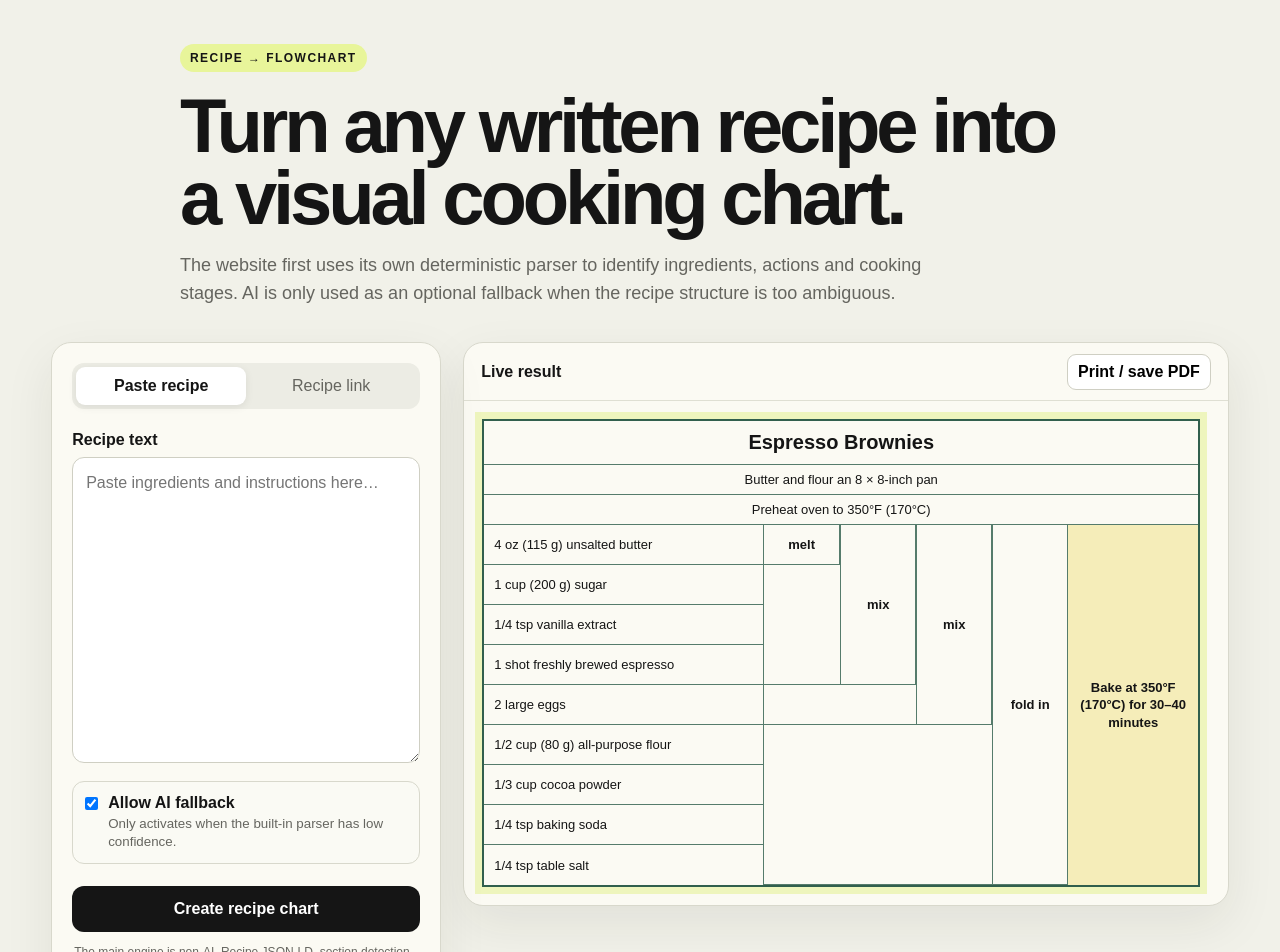
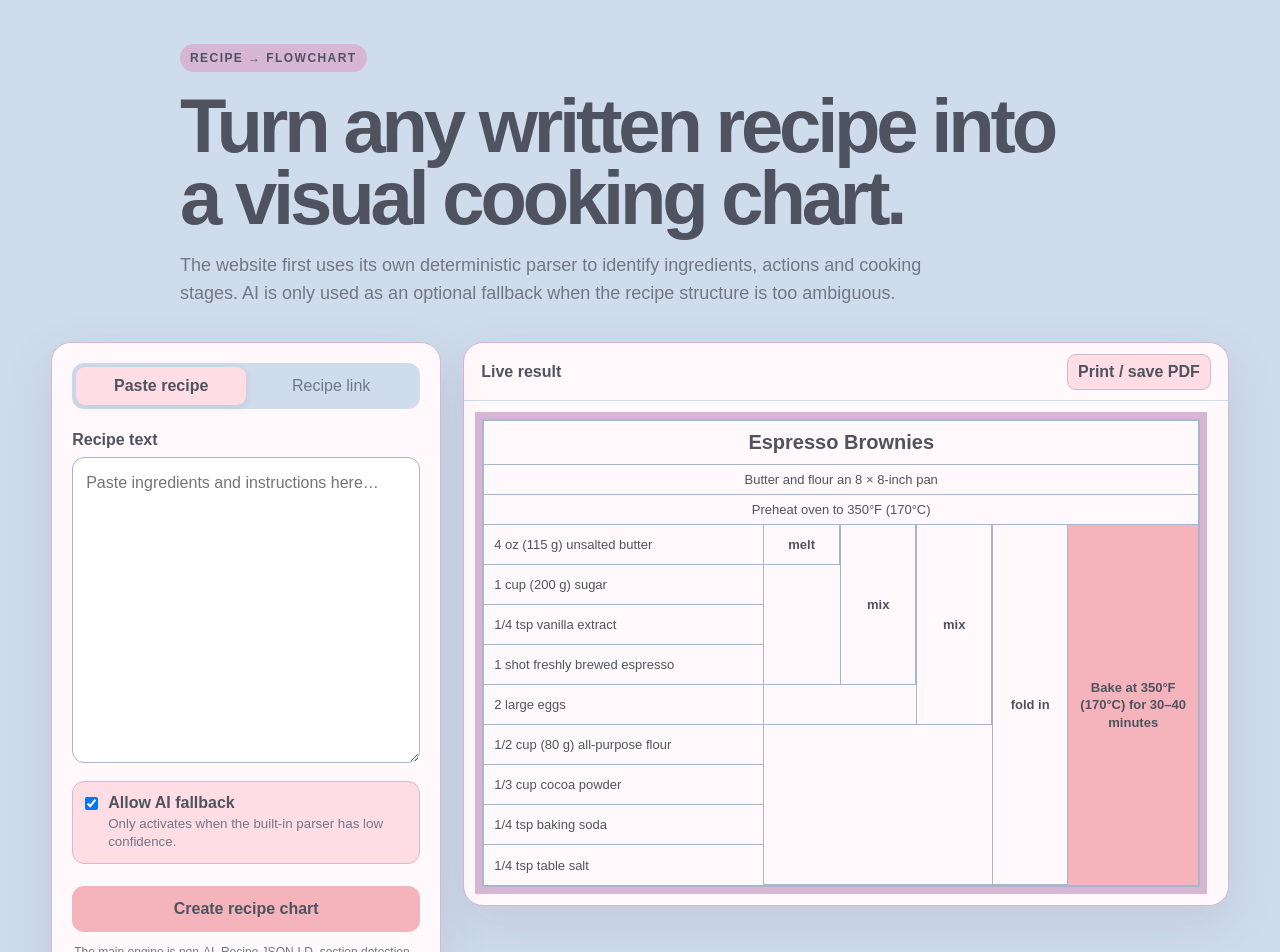
Before and after one commit to memj0/Recipe-Diagram-Builder, a Next.js app: page / in a window 1280 px wide. Shown: the top 952 px of the page. Built offline with nearby package versions, Linux system fonts and the light colour scheme.

Commit message:
colour scheming and more

```diff
--- a/app/globals.css
+++ b/app/globals.css
@@ -1,6 +1,6 @@
-:root { --ink:#151515; --muted:#65655f; --paper:#fbfaf3; --lime:#e8f59a; --green:#315f4d; --line:#557b6b; }
+:root { --ink:#4f5360; --muted:#737783; --paper:#fff9fb; --lime:#d7b6d3; --green:#a6b6cf; --line:#a6b6cf; --lavender:#d7b6d3; --blush:#fedde4; --blue:#cfdcec; --coral:#f5b4bc; }
 * { box-sizing:border-box; }
-body { margin:0; color:var(--ink); background:#f1f1e9; font-family:Arial, Helvetica, sans-serif; }
+body { margin:0; color:var(--ink); background:var(--blue); font-family:Arial, Helvetica, sans-serif; }
 button,input,textarea { font:inherit; }
 main { min-height:100vh; padding:44px clamp(18px,4vw,68px) 70px; }
 .hero { max-width:920px; margin:0 auto 34px; }
@@ -8,23 +8,26 @@ main { min-height:100vh; padding:44px clamp(18px,4vw,68px) 70px; }
 h1 { font-size:clamp(38px,6vw,76px); line-height:.95; letter-spacing:-.055em; margin:18px 0; }
 .hero p { max-width:750px; font-size:18px; line-height:1.55; color:var(--muted); }
 .workspace { max-width:1500px; margin:auto; display:grid; grid-template-columns:minmax(300px,390px) minmax(0,1fr); gap:22px; align-items:start; }
-.input-card,.preview-card { background:var(--paper); border:1px solid #d8d8cc; border-radius:20px; box-shadow:0 18px 50px rgba(32,33,20,.08); }
+.input-card,.preview-card { background:var(--paper); border:1px solid var(--lavender); border-radius:20px; box-shadow:0 18px 50px rgba(79,83,96,.12); }
 .input-card { padding:20px; position:sticky; top:20px; }
-.tabs { display:grid; grid-template-columns:1fr 1fr; padding:4px; border-radius:12px; background:#ecece4; margin-bottom:22px; }
+.tabs { display:grid; grid-template-columns:1fr 1fr; padding:4px; border-radius:12px; background:var(--blue); margin-bottom:22px; }
 .tabs button { border:0; background:transparent; padding:10px; border-radius:9px; cursor:pointer; color:var(--muted); }
-.tabs button.active { background:#fff; color:var(--ink); font-weight:750; box-shadow:0 2px 8px rgba(0,0,0,.08); }
+.tabs button.active { background:var(--blush); color:var(--ink); font-weight:750; box-shadow:0 2px 8px rgba(79,83,96,.12); }
 label { display:block; font-weight:800; margin:0 0 8px; }
-textarea,input { width:100%; border:1px solid #cfcfc3; border-radius:12px; background:#fff; padding:13px; outline:none; }
+textarea,input { width:100%; border:1px solid var(--line); border-radius:12px; background:#fff; padding:13px; outline:none; }
 textarea { resize:vertical; line-height:1.45; }
-textarea:focus,input:focus { border-color:#222; box-shadow:0 0 0 3px rgba(223,255,98,.65); }
-.primary { width:100%; margin-top:14px; border:0; border-radius:12px; padding:14px; background:var(--ink); color:#fff; font-weight:800; cursor:pointer; }
+textarea:focus,input:focus { border-color:var(--lavender); box-shadow:0 0 0 3px rgba(215,182,211,.45); }
+.primary { width:100%; margin-top:14px; border:0; border-radius:12px; padding:14px; background:var(--coral); color:var(--ink); font-weight:800; cursor:pointer; }
 .primary:disabled { opacity:.55; cursor:wait; }
 .hint { font-size:12px; line-height:1.45; color:var(--muted); margin:12px 2px 0; }
 .error { background:#ffe6e0; border:1px solid #ef9b88; padding:10px; border-radius:10px; font-size:13px; }
-.preview-toolbar { min-height:58px; padding:0 17px; border-bottom:1px solid #dfdfd3; display:flex; align-items:center; justify-content:space-between; font-weight:800; }
-.preview-toolbar button { border:1px solid #cfcfc3; border-radius:9px; background:#fff; padding:8px 10px; cursor:pointer; }
-.preview-scroll { overflow:auto; padding:18px; }
-.chart-shell { width:max-content; background:var(--paper); border:2px solid var(--green); box-shadow:0 0 0 7px #eef5bd; }
+.preview-toolbar { min-height:58px; padding:0 17px; border-bottom:1px solid var(--blue); display:flex; align-items:center; justify-content:space-between; font-weight:800; }
+.preview-toolbar button { border:1px solid var(--lavender); border-radius:9px; background:var(--blush); color:var(--ink); padding:8px 10px; cursor:pointer; }
+.preview-scroll { overflow:hidden; padding:18px; }
+.chart-viewport { width:100%; }
+.chart-fit { position:relative; }
+.chart-scale { width:max-content; transform-origin:top left; }
+.chart-shell { width:max-content; background:var(--paper); border:2px solid var(--green); box-shadow:0 0 0 7px var(--lavender); }
 .chart-shell h2 { margin:0; padding:10px 16px; text-align:center; font-size:20px; border-bottom:1px solid var(--line); }
 .prep-note { text-align:center; font-size:13px; padding:7px 10px; border-bottom:1px solid var(--line); }
 .flow-grid { display:grid; align-items:stretch; width:max-content; position:relative; }
@@ -39,18 +42,19 @@ textarea:focus,input:focus { border-color:#222; box-shadow:0 0 0 3px rgba(223,25
 .entry-route-top { align-self:start; }
 .stage-box strong { font-size:13px; line-height:1.2; text-transform:lowercase; }
 .stage-box span { display:none; }
-.final-column { display:flex; align-items:center; justify-content:center; text-align:center; padding:12px; font-size:13px; line-height:1.35; background:#f5edb9; }
-.tips-box { border-top:1px solid var(--line); padding:11px 14px 13px; background:#f4f3e8; }
+.final-column { display:flex; align-items:center; justify-content:center; text-align:center; padding:12px; font-size:13px; line-height:1.35; background:var(--coral); }
+.tips-box { border-top:1px solid var(--line); padding:11px 14px 13px; background:var(--blush); }
 .tips-box h3 { margin:0 0 8px; font-size:18px; }
 .tips-box ul { margin:0; padding-left:20px; }
 .tips-box li { line-height:1.45; }
 @media (max-width:900px) { .workspace { grid-template-columns:1fr; } .input-card { position:static; } main { padding-inline:12px; } }
-@media print { body { background:white; } .hero,.input-card,.preview-toolbar { display:none!important; } main,.workspace,.preview-card,.preview-scroll { padding:0; margin:0; display:block; border:0; box-shadow:none; } .chart-shell { min-width:0; width:100%; box-shadow:none; } }
-.fallback-option { display:flex; gap:10px; align-items:flex-start; margin-top:14px; padding:12px; border:1px solid #d8d8cc; border-radius:12px; background:#fafaf4; cursor:pointer; }
+@page { size:landscape; margin:8mm; }
+@media print { body { background:white; } .hero,.input-card,.preview-toolbar { display:none!important; } main,.workspace,.preview-card,.preview-scroll,.chart-viewport,.chart-fit { width:auto!important; height:auto!important; padding:0; margin:0; display:block; overflow:visible; border:0; box-shadow:none; } .chart-scale { transform:none!important; zoom:var(--print-scale,1); } .chart-shell { box-shadow:none; break-inside:avoid; } }
+.fallback-option { display:flex; gap:10px; align-items:flex-start; margin-top:14px; padding:12px; border:1px solid var(--lavender); border-radius:12px; background:var(--blush); cursor:pointer; }
 .fallback-option input { width:auto; margin:3px 0 0; }
 .fallback-option span { display:flex; flex-direction:column; gap:3px; }
 .fallback-option small { color:var(--muted); font-weight:400; line-height:1.35; }
 .preview-toolbar > div { display:flex; align-items:center; gap:10px; flex-wrap:wrap; }
 .method-badge { display:inline-flex; align-items:center; padding:5px 8px; border-radius:999px; font-size:11px; font-weight:800; }
-.method-badge.deterministic { background:#e0f6e5; color:#12672b; }
-.method-badge.ai-fallback { background:#eee8ff; color:#5633a8; }
+.method-badge.deterministic { background:var(--blue); color:var(--ink); }
+.method-badge.ai-fallback { background:var(--lavender); color:var(--ink); }
--- a/app/page.tsx
+++ b/app/page.tsx
@@ -1,6 +1,6 @@
 "use client";
 
-import { FormEvent, useMemo, useState } from "react";
+import { CSSProperties, FormEvent, useLayoutEffect, useMemo, useRef, useState } from "react";
 import type { RecipeChart } from "../lib/types";
 import { sampleRecipe } from "../lib/sample";
 
@@ -90,6 +90,48 @@ function Chart({ recipe }: { recipe: RecipeChart }) {
   );
 }
 
+function FittedChart({ recipe }: { recipe: RecipeChart }) {
+  const viewportRef = useRef<HTMLDivElement>(null);
+  const contentRef = useRef<HTMLDivElement>(null);
+  const [fit, setFit] = useState({ scale: 1, width: 0, height: 0, printScale: 1 });
+
+  useLayoutEffect(() => {
+    const viewport = viewportRef.current;
+    const content = contentRef.current;
+    if (!viewport || !content) return;
+
+    const updateFit = () => {
+      const naturalWidth = content.scrollWidth;
+      const naturalHeight = content.scrollHeight;
+      const scale = naturalWidth ? Math.min(1, viewport.clientWidth / naturalWidth) : 1;
+      const printScale = naturalWidth ? Math.min(1, 1050 / naturalWidth) : 1;
+      setFit({ scale, width: naturalWidth * scale, height: naturalHeight * scale, printScale });
+    };
+
+    const observer = new ResizeObserver(updateFit);
+    observer.observe(viewport);
+    observer.observe(content);
+    updateFit();
+    return () => observer.disconnect();
+  }, [recipe]);
+
+  const fitStyle = { width: fit.width || undefined, height: fit.height || undefined };
+  const scaleStyle = {
+    transform: `scale(${fit.scale})`,
+    "--print-scale": fit.printScale
+  } as CSSProperties;
+
+  return (
+    <div className="preview-scroll">
+      <div className="chart-viewport" ref={viewportRef}>
+        <div className="chart-fit" style={fitStyle}>
+          <div className="chart-scale" ref={contentRef} style={scaleStyle}><Chart recipe={recipe} /></div>
+        </div>
+      </div>
+    </div>
+  );
+}
+
 export default function Home() {
   const [mode, setMode] = useState<"text" | "url">("text");
   const [input, setInput] = useState("");
@@ -170,7 +212,7 @@ export default function Home() {
             </div>
             <button type="button" onClick={() => window.print()}>Print / save PDF</button>
           </div>
-          <div className="preview-scroll"><Chart recipe={recipe} /></div>
+          <FittedChart recipe={recipe} />
         </div>
       </section>
     </main>
```
